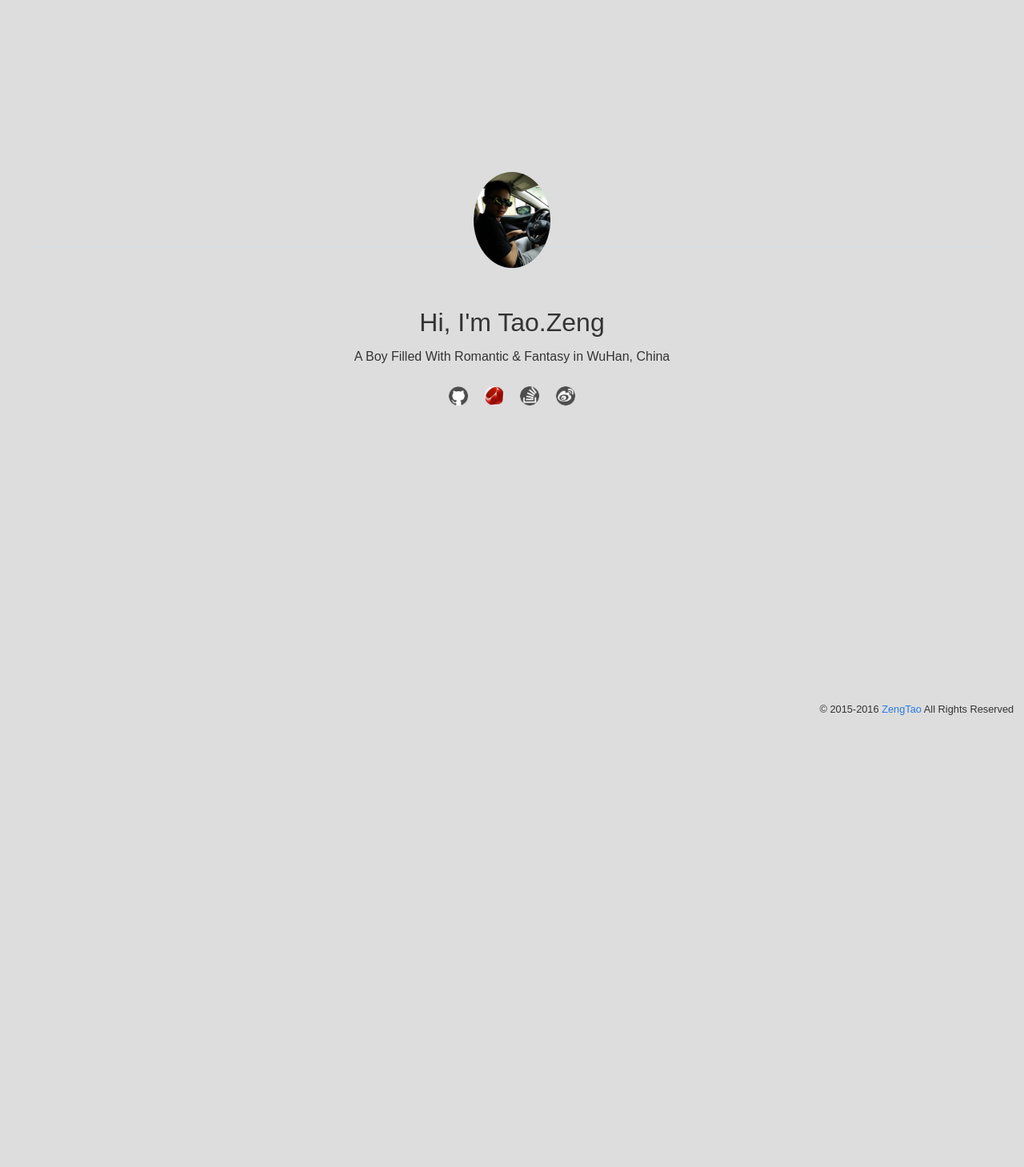
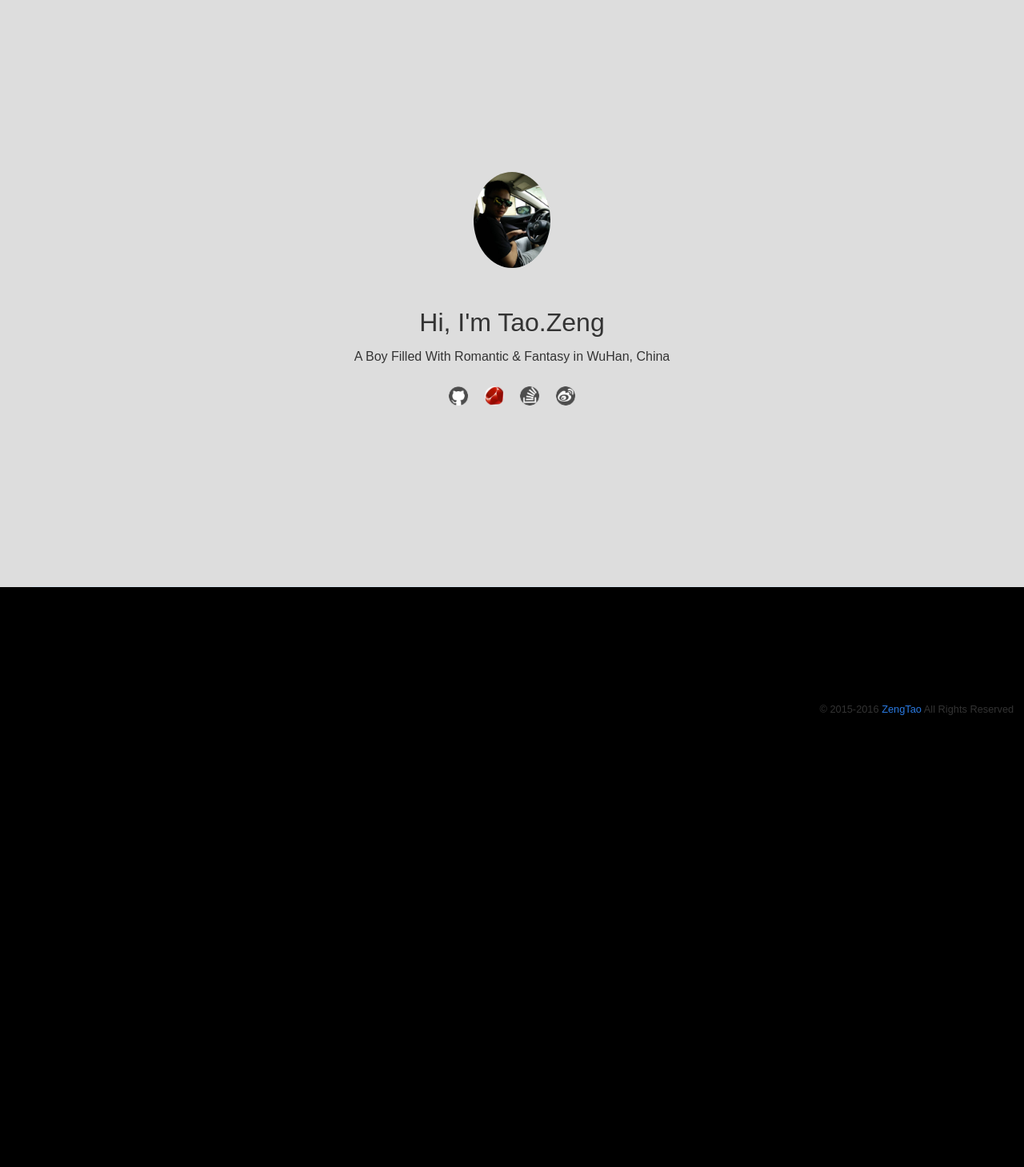
Before and after one commit to w-zengtao/w-zengtao.github.io, a Jekyll site: the page built from index.html, in a window 1280 px wide. Shown: the whole page at 80% size. Built offline with Jekyll 4.4.1, drawn with Linux system fonts in a browser that asks for light colours; before the commit the page ends 900 px from its top, so only the background shows below that.

```diff
--- a/_sass/_welcome.scss
+++ b/_sass/_welcome.scss
@@ -4,10 +4,18 @@
     margin: auto;
 }
 
+.screen {
+    min-height: 100px;
+    width: 1200px;
+    margin: auto;
+    overflow: hidden;
+    height: 725px;
+}
+
 /**
  * Site welcome page
  */
-.wy_home {
+#main-content {
 	text-align: center;
 	position: relative;
 	-webkit-animation: myfirst 5s;
@@ -70,3 +78,9 @@
 /**
  * Site info page
  */
+
+ #info-content {
+  background: #000;
+  color: #333;
+  width: 1920px;
+ }
```
